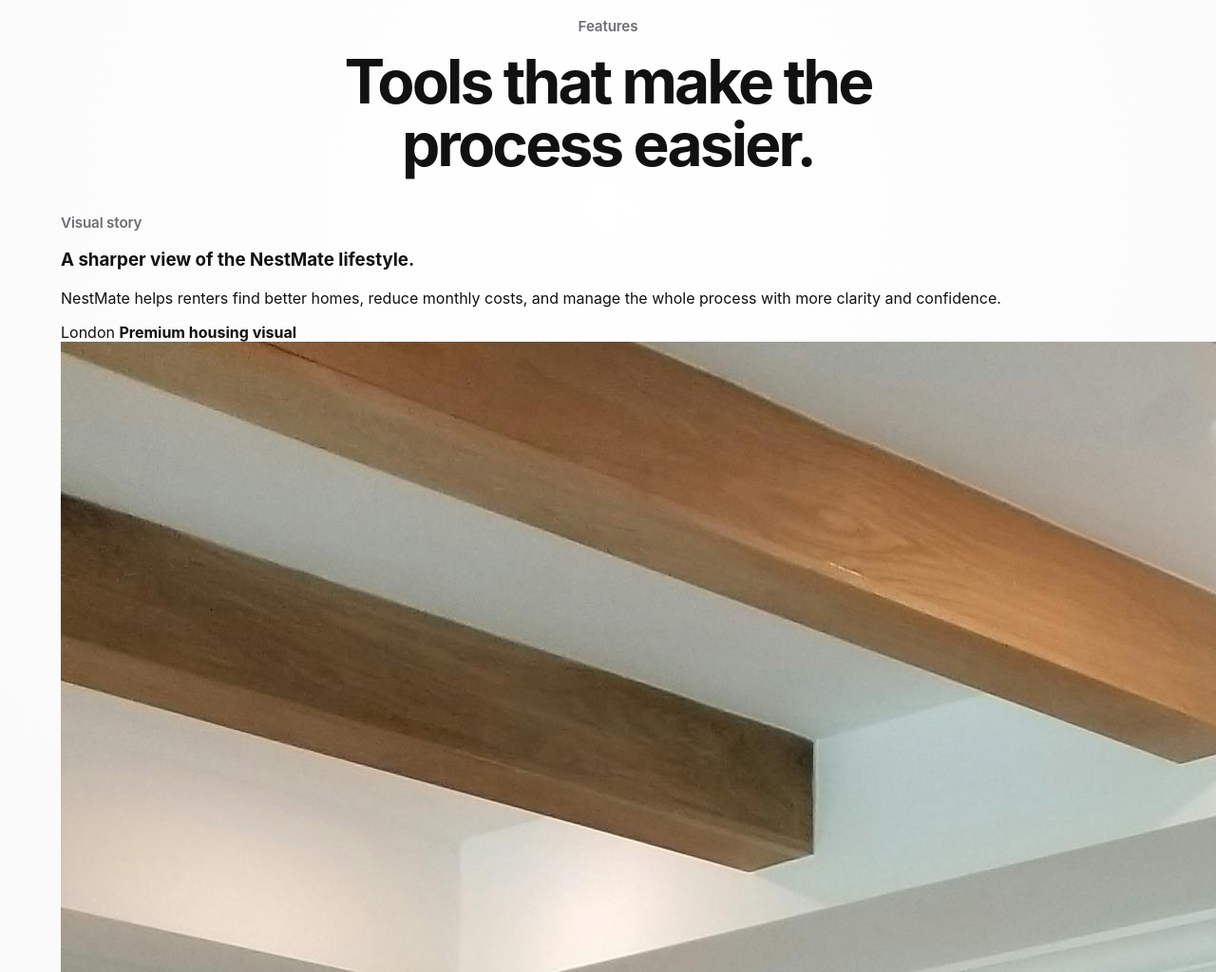
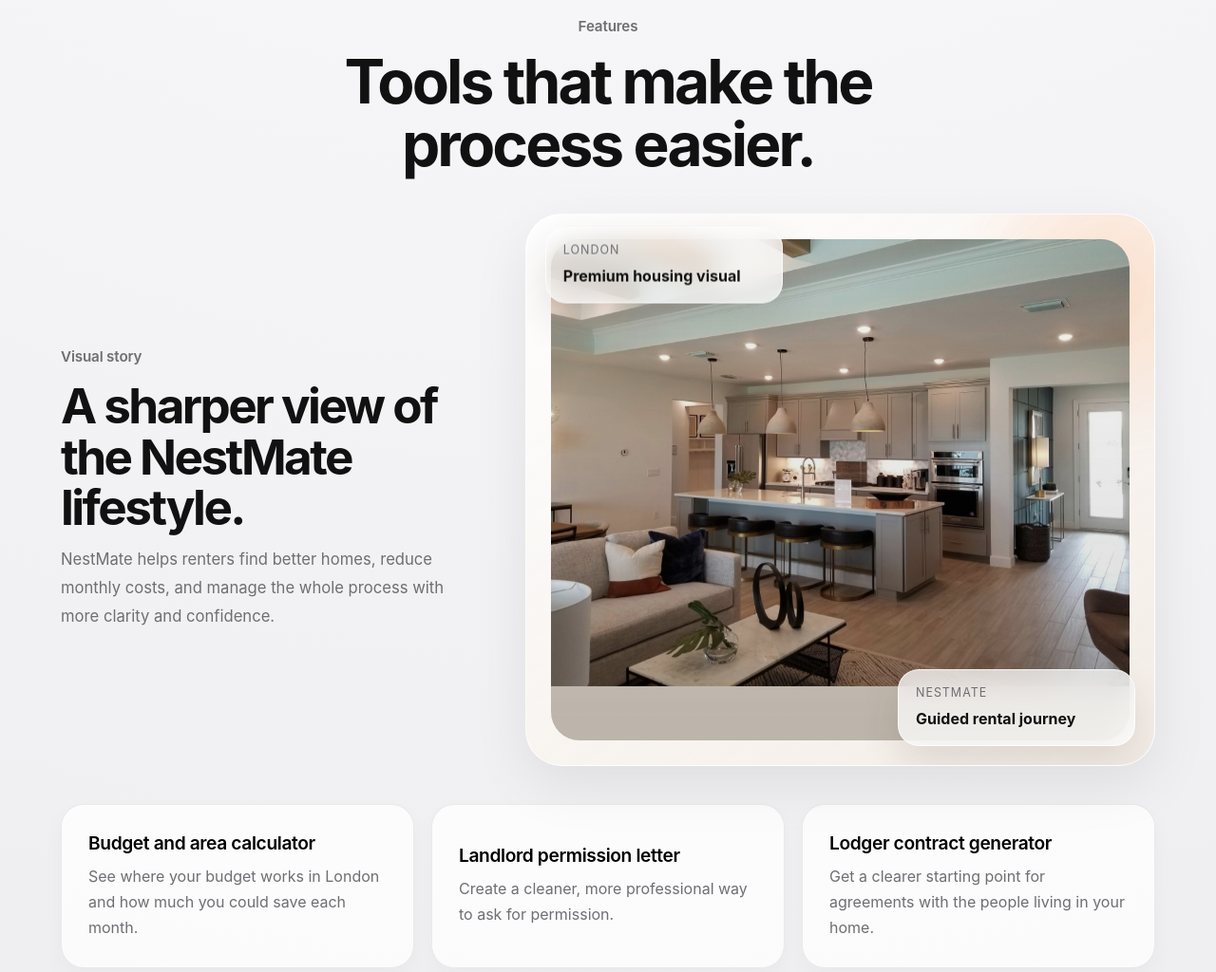
Before and after one commit to Anil358i/Nestmate.ai, a plain HTML site: page nestmate-ai-repository/index.html in a window 1280 px wide. Shown: the part 3620-4644 px from the top of the page at 95% size. Drawn offline with Linux system fonts and the light colour scheme.

Commit message:
Update style.css

```diff
--- a/nestmate-ai-repository/src/style.css
+++ b/nestmate-ai-repository/src/style.css
@@ -656,6 +656,134 @@
   cursor: pointer;
 }
 
+.feature-cinema {
+  display: grid;
+  grid-template-columns: 0.82fr 1.18fr;
+  gap: 28px;
+  align-items: center;
+  margin-bottom: 40px;
+}
+
+.cinema-copy {
+  max-width: 420px;
+}
+
+.cinema-title {
+  margin: 12px 0 14px;
+  font-size: clamp(2rem, 4vw, 3.2rem);
+  line-height: 1.04;
+  letter-spacing: -0.05em;
+}
+
+.cinema-text {
+  margin: 0;
+  color: var(--muted);
+  font-size: 1.04rem;
+  line-height: 1.8;
+}
+
+.cinema-stage {
+  position: relative;
+  min-height: 580px;
+  padding: 26px;
+  border-radius: 38px;
+  background: linear-gradient(145deg, rgba(255, 255, 255, 0.9), rgba(244, 235, 226, 0.78));
+  border: 1px solid rgba(255, 255, 255, 0.72);
+  box-shadow: var(--shadow);
+  overflow: hidden;
+}
+
+.cinema-glow {
+  position: absolute;
+  width: 22rem;
+  height: 22rem;
+  right: -8rem;
+  top: -6rem;
+  border-radius: 50%;
+  background: radial-gradient(circle, rgba(255, 138, 61, 0.22), transparent 68%);
+  filter: blur(10px);
+}
+
+.cinema-frame {
+  position: relative;
+  height: 100%;
+  min-height: 528px;
+  border-radius: 30px;
+  overflow: hidden;
+  background: #ddd4c8;
+  transform: translateZ(0);
+}
+
+.cinema-frame::after {
+  content: "";
+  position: absolute;
+  inset: 0;
+  background: linear-gradient(180deg, rgba(17, 17, 17, 0.04), rgba(17, 17, 17, 0.16));
+  pointer-events: none;
+}
+
+.cinema-image {
+  width: 100%;
+  height: 100%;
+  object-fit: cover;
+  object-position: center;
+  display: block;
+  transform: scale(1.06);
+  transform-origin: center;
+  animation: cinemaDrift 14s ease-in-out infinite alternate;
+  will-change: transform;
+}
+
+.cinema-float {
+  position: absolute;
+  z-index: 2;
+  width: min(250px, 40vw);
+  padding: 16px 18px;
+  border-radius: 22px;
+  background: rgba(255, 255, 255, 0.72);
+  border: 1px solid rgba(255, 255, 255, 0.72);
+  box-shadow: 0 18px 42px rgba(58, 36, 17, 0.12);
+  backdrop-filter: blur(14px);
+  animation: floatY 7s ease-in-out infinite;
+}
+
+.cinema-float span {
+  display: block;
+  margin-bottom: 8px;
+  color: var(--muted);
+  font-size: 0.78rem;
+  text-transform: uppercase;
+  letter-spacing: 0.08em;
+}
+
+.cinema-float strong {
+  display: block;
+  line-height: 1.5;
+}
+
+.cinema-float-top {
+  top: 20px;
+  left: 20px;
+}
+
+.cinema-float-bottom {
+  right: 20px;
+  bottom: 20px;
+  animation-delay: -2s;
+}
+
+@keyframes cinemaDrift {
+  0% {
+    transform: scale(1.06) translate3d(0, 0, 0);
+  }
+  50% {
+    transform: scale(1.1) translate3d(-10px, -8px, 0);
+  }
+  100% {
+    transform: scale(1.08) translate3d(8px, 6px, 0);
+  }
+}
+
 .features-grid {
   display: grid;
   grid-template-columns: repeat(3, 1fr);
@@ -704,6 +832,7 @@
   background: rgba(17, 17, 17, 0.28);
   backdrop-filter: blur(14px);
 }
+
 .popup-backdrop[hidden] {
   display: none !important;
 }
@@ -754,13 +883,15 @@
 @media (max-width: 980px) {
   .stats-section,
   .story-grid,
+  .feature-cinema,
   .feature-spotlight,
   .features-grid,
   .device-layout {
     grid-template-columns: 1fr;
   }
 
-  .floating-card {
+  .floating-card,
+  .cinema-float {
     position: static;
     width: 100%;
     margin-top: 16px;
@@ -776,6 +907,14 @@
 
   .hero-device {
     min-height: 320px;
+  }
+
+  .cinema-stage {
+    min-height: auto;
+  }
+
+  .cinema-frame {
+    min-height: 380px;
   }
 }
 
@@ -795,7 +934,8 @@
   .hero-copy,
   .section-copy,
   .feature-copy p,
-  .device-content p {
+  .device-content p,
+  .cinema-text {
     font-size: 1rem;
   }
 
@@ -813,6 +953,8 @@
   .stat-card,
   .chat-wrapper,
   .hero-device,
+  .cinema-stage,
+  .cinema-frame,
   .popup-card {
     border-radius: 24px;
   }
```
